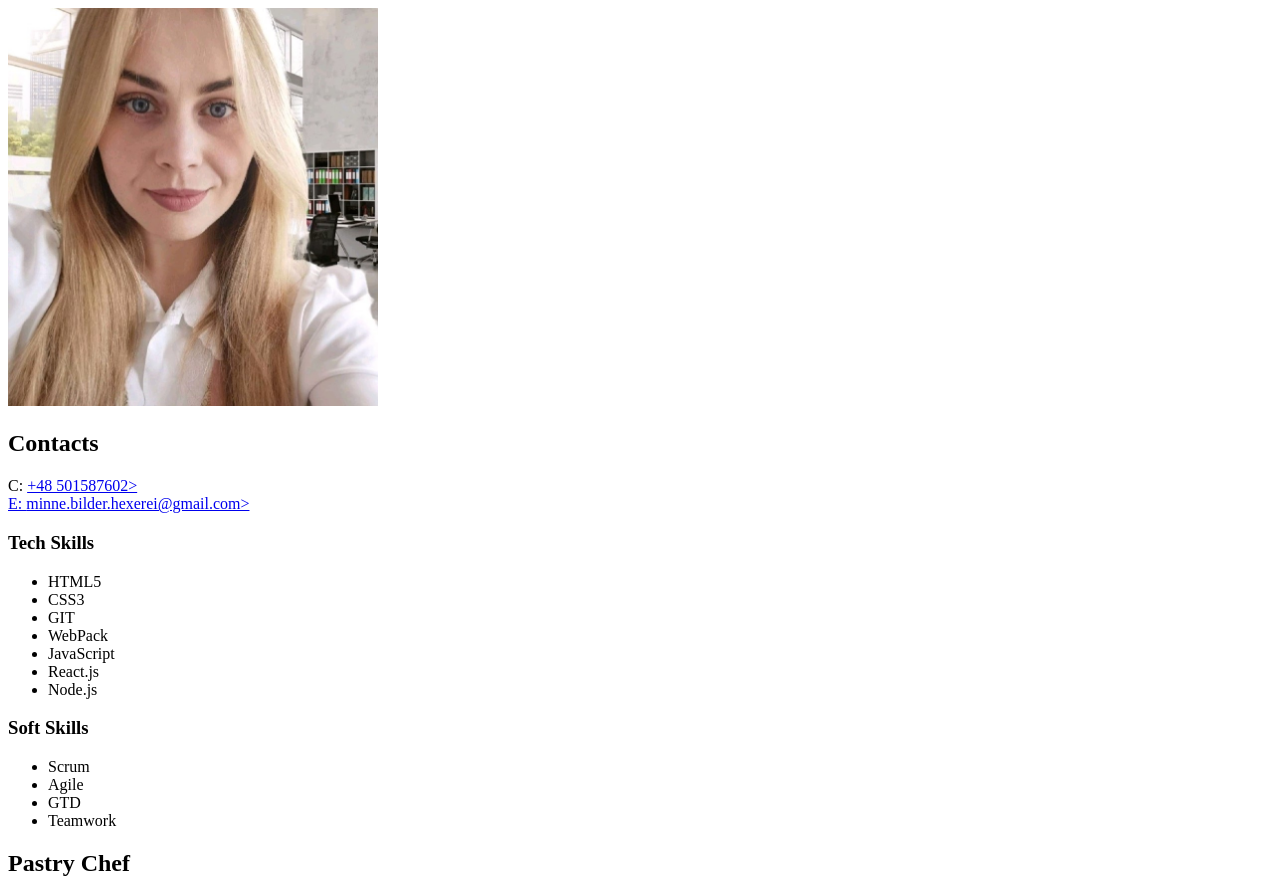
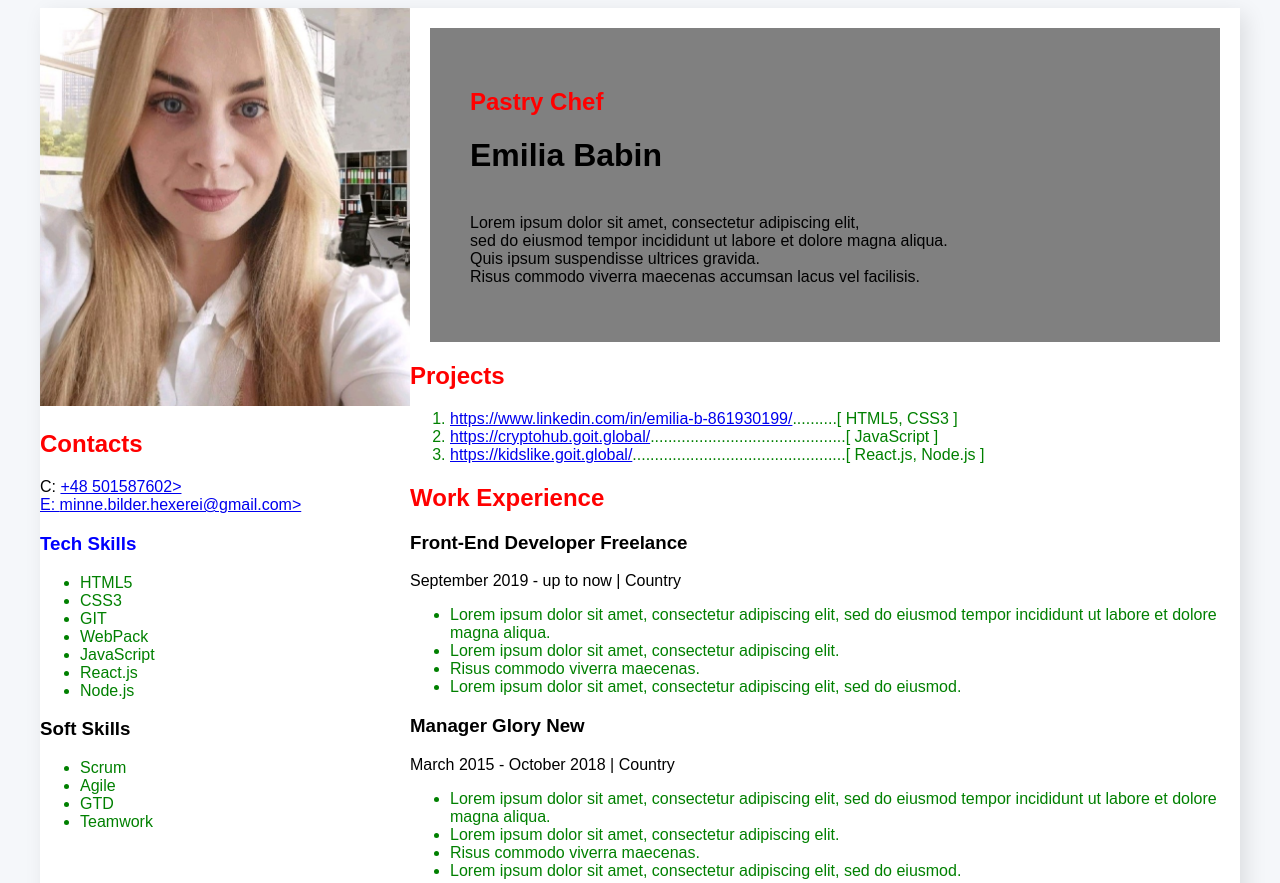
Before and after one commit to emiliababin/CV-basic-HTML-and-CSS, a plain HTML site: page index.html in a window 1280 px wide. Shown: the top 883 px of the page. Drawn offline with Linux system fonts and the light colour scheme.

Commit message:
css stylisations added

```diff
--- a/index.html
+++ b/index.html
@@ -5,55 +5,16 @@
     <meta http-equiv="X-UA-Compatible" content="IE=edge" />
     <meta name="viewport" content="width=device-width, initial-scale=1.0" />
     <title>Moje CV</title>
+
   </head>
-  <body>
-    <aside>
-      <img
-        src="photo.jpg"
-        width="370"
-        lenght="354"
-        alt="Zdjęcie Emilii Babin"
-      />
-      <div>
-        <h2>Contacts</h2>
-        <p>
-         C: <a href="tel:+48 501587602">+48 501587602> <br />
-         E: <a href="mailto:minne.bilder.hexerei@gmail.com">minne.bilder.hexerei@gmail.com></a>
-        </p>
-      </div>
-
-      <div>
-        <h3> Tech Skills</h3>
-
-        <ul>
-          <li>HTML5</li>
-          <li>CSS3</li>
-          <li>GIT</li>
-          <li>WebPack</li>
-          <li>JavaScript</li>
-          <li>React.js</li>
-          <li> Node.js</li>
-        </ul>
-
-      </div>
-
-      <div>
-        <h3> Soft Skills </h3>
-
-        <ul>
-          <li>Scrum</li>
-          <li>Agile</li>
-          <li>GTD</li>
-          <li>Teamwork</li>
-        </ul>
-
-      </div>
-
-    </aside>
+  <link href="style.css" rel="stylesheet"/>
 
 
+  <body>
+    <div class="wrapper">
     <main>
       <div>
+        <div class="main-description">
         <h2>Pastry Chef</h2>
         <h1>Emilia Babin</h1>
 
@@ -64,8 +25,10 @@
           lacus vel facilisis.
         </p>
       </div>
+      </div>
 
       <div>
+
         <h2>Projects</h2>
 
         <ol>
@@ -149,5 +112,50 @@
       <h4>Management</h4>
       <h5>September 2009 - June 2014 | Country</h5>
     </main>
+
+    <aside>
+      <img
+        src="photo.jpg"
+        width="370"
+        lenght="354"
+        alt="Zdjęcie Emilii Babin"
+      />
+      <div>
+        <h2>Contacts</h2>
+        <p>
+         C: <a href="tel:+48 501587602">+48 501587602> <br />
+         E: <a href="mailto:minne.bilder.hexerei@gmail.com">minne.bilder.hexerei@gmail.com></a>
+        </p>
+      </div>
+
+      <div class="description">
+        <h3> Tech Skills</h3>
+
+        <ul>
+          <li>HTML5</li>
+          <li>CSS3</li>
+          <li>GIT</li>
+          <li>WebPack</li>
+          <li>JavaScript</li>
+          <li>React.js</li>
+          <li> Node.js</li>
+        </ul>
+
+      </div>
+
+      <div>
+        <h3> Soft Skills </h3>
+
+        <ul>
+          <li>Scrum</li>
+          <li>Agile</li>
+          <li>GTD</li>
+          <li>Teamwork</li>
+        </ul>
+
+      </div>
+
+    </aside>
   </body>
+</div>
 </html>
--- /dev/null
+++ b/style.css
@@ -0,0 +1,31 @@
+body {
+  font-family: "Montserrat", sans-serif;
+  background: #f5f7fa;
+}
+
+.wrapper {
+  display: flex;
+  flex-direction: row-reverse;
+  justify-content: center;
+  width: 1200px;
+  margin: 0 auto;
+  background: #ffffff;
+  box-shadow: 6px 6px 20px 0px #0000001a;
+}
+
+.main-description {
+  background: gray;
+  margin: 20px;
+  padding: 40px;
+}
+
+li {
+  color: green;
+}
+h2 {
+  color: red;
+}
+
+.description {
+  color: blue;
+}
```
